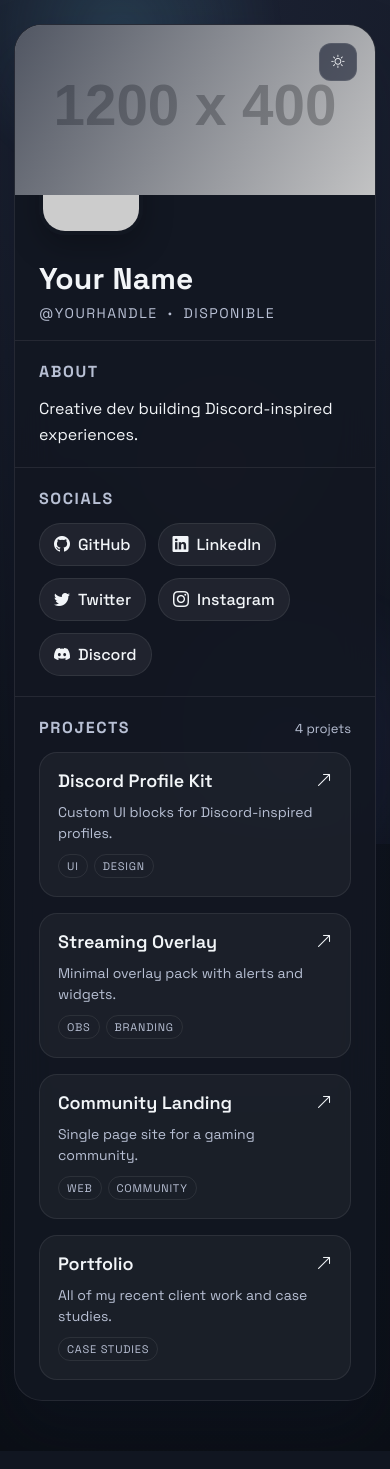
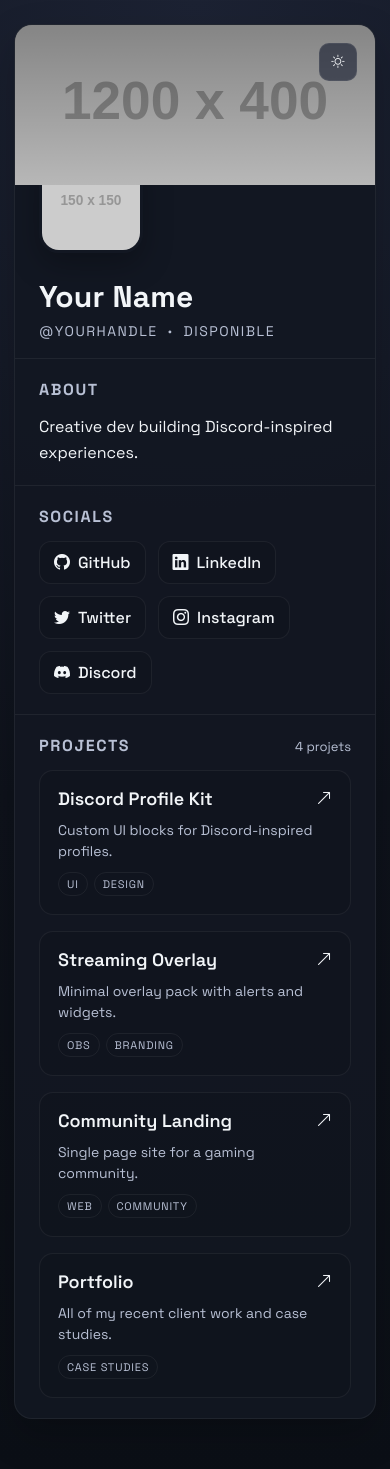
Before and after one commit to Cut0x/card-page-web, a PHP site: page / in a window 390 px wide. Before the commit the page ends 1401 px from the top, so only its background shows below. Run offline with PHP 8.4, Linux system fonts and the light colour scheme; grey boxes labelled with a size stand in for pictures from a placeholder-image service; some libraries are stand-ins or nearby versions.

Commit message:
Refactor UI styles and remove ambient orbs
Remove decorative ambient orb markup and CSS, simplify and standardize the color palette (replace complex gradients with flatter colors), and update UI tokens (accent, stroke, shadow). Adjusted component styling for a cleaner, tighter look: reduced border radii, lowered banner height, updated banner overlay gradient, removed backdrop blur for performance, tweaked avatar border/margins, panel padding, control radii, and project card backgrounds/hover accent. Changes affect index.html and src/css/style.css to consolidate visuals and improve layout/spacing across breakpoints.

```diff
--- a/index.html
+++ b/index.html
@@ -16,12 +16,6 @@
     <link rel="stylesheet" href="./src/css/style.css">
 </head>
 <body>
-    <div class="ambient">
-        <div class="orb orb-one"></div>
-        <div class="orb orb-two"></div>
-        <div class="orb orb-three"></div>
-    </div>
-
     <main class="app">
         <section class="card">
             <button class="theme-btn" id="themeBtn" title="Changer le theme" aria-label="Changer le theme">
--- a/src/css/style.css
+++ b/src/css/style.css
@@ -5,19 +5,19 @@
 }
 
 :root {
-    --bg-light: radial-gradient(circle at top, #f5f7fb, #e7ecf5 55%, #dfe6f2);
-    --bg-dark: radial-gradient(circle at top, #1c2233, #0e121b 55%, #0b0f16);
-    --card-light: rgba(255, 255, 255, 0.88);
-    --card-dark: rgba(19, 23, 34, 0.92);
+    --bg-light: #f2f3f5;
+    --bg-dark: #1e1f22;
+    --card-light: #ffffff;
+    --card-dark: #2b2d31;
     --text-light: #1c2233;
     --text-dark: #f2f5f8;
     --text-muted-light: #5f6b82;
     --text-muted-dark: #b8c0d4;
-    --accent: #5fbad8;
-    --accent-strong: #3c7b97;
-    --stroke-light: rgba(17, 24, 39, 0.1);
-    --stroke-dark: rgba(255, 255, 255, 0.08);
-    --shadow: 0 30px 60px rgba(15, 23, 42, 0.25);
+    --accent: #5865f2;
+    --accent-strong: #3f4fd6;
+    --stroke-light: rgba(17, 24, 39, 0.08);
+    --stroke-dark: rgba(255, 255, 255, 0.06);
+    --shadow: 0 16px 40px rgba(0, 0, 0, 0.2);
 }
 
 [data-theme="dark"] {
@@ -49,56 +49,6 @@ body {
     overflow-x: hidden;
 }
 
-.ambient {
-    position: fixed;
-    inset: 0;
-    z-index: -1;
-    overflow: hidden;
-}
-
-.orb {
-    position: absolute;
-    border-radius: 50%;
-    filter: blur(0px);
-    opacity: 0.35;
-    animation: drift 14s ease-in-out infinite;
-}
-
-.orb-one {
-    width: 360px;
-    height: 360px;
-    background: radial-gradient(circle, rgba(95, 186, 216, 0.5), transparent 65%);
-    top: -120px;
-    left: -80px;
-}
-
-.orb-two {
-    width: 420px;
-    height: 420px;
-    background: radial-gradient(circle, rgba(122, 139, 255, 0.35), transparent 65%);
-    bottom: -140px;
-    right: -100px;
-    animation-delay: 3s;
-}
-
-.orb-three {
-    width: 260px;
-    height: 260px;
-    background: radial-gradient(circle, rgba(255, 173, 86, 0.3), transparent 60%);
-    top: 40%;
-    right: 10%;
-    animation-delay: 6s;
-}
-
-@keyframes drift {
-    0%, 100% {
-        transform: translateY(0px) translateX(0px);
-    }
-    50% {
-        transform: translateY(-30px) translateX(20px);
-    }
-}
-
 .app {
     width: min(880px, 100%);
 }
@@ -107,10 +57,10 @@ body {
     position: relative;
     background: var(--card, var(--card-dark));
     border: 1px solid var(--stroke, var(--stroke-dark));
-    border-radius: 28px;
+    border-radius: 18px;
     overflow: hidden;
     box-shadow: var(--shadow);
-    backdrop-filter: blur(18px);
+    backdrop-filter: none;
     animation: lift 0.7s ease;
 }
 
@@ -131,7 +81,7 @@ body {
     right: 18px;
     width: 38px;
     height: 38px;
-    border-radius: 12px;
+    border-radius: 10px;
     border: 1px solid var(--stroke, var(--stroke-dark));
     background: rgba(15, 23, 42, 0.6);
     color: #f8fafc;
@@ -152,7 +102,7 @@ body {
 }
 
 .banner {
-    height: 200px;
+    height: 180px;
     background-size: cover;
     background-position: center;
     position: relative;
@@ -161,7 +111,7 @@ body {
 .banner-overlay {
     position: absolute;
     inset: 0;
-    background: linear-gradient(120deg, rgba(15, 23, 42, 0.65), rgba(15, 23, 42, 0.05));
+    background: linear-gradient(180deg, rgba(0, 0, 0, 0.35), rgba(0, 0, 0, 0.1));
 }
 
 .profile-top {
@@ -169,16 +119,18 @@ body {
     gap: 24px;
     padding: 0 36px 22px;
     align-items: flex-end;
-    margin-top: -54px;
+    margin-top: 0;
+    background: var(--card, var(--card-dark));
 }
 
 .avatar {
     width: 120px;
     height: 120px;
-    border-radius: 26px;
-    border: 4px solid var(--card, var(--card-dark));
+    border-radius: 20px;
+    border: 3px solid var(--card, var(--card-dark));
     object-fit: cover;
     box-shadow: 0 12px 30px rgba(0, 0, 0, 0.25);
+    margin-top: -40px;
 }
 
 .identity {
@@ -208,7 +160,7 @@ body {
 }
 
 .panel {
-    padding: 22px 36px;
+    padding: 18px 36px;
     border-top: 1px solid var(--stroke, var(--stroke-dark));
 }
 
@@ -237,12 +189,12 @@ body {
     align-items: center;
     gap: 8px;
     padding: 10px 14px;
-    border-radius: 999px;
+    border-radius: 12px;
     border: 1px solid var(--stroke, var(--stroke-dark));
     color: var(--text, var(--text-dark));
     text-decoration: none;
     font-weight: 500;
-    background: rgba(255, 255, 255, 0.06);
+    background: rgba(0, 0, 0, 0.08);
     transition: transform 0.2s ease, background 0.2s ease, color 0.2s ease;
 }
 
@@ -276,11 +228,11 @@ body {
 
 .project-card {
     border: 1px solid var(--stroke, var(--stroke-dark));
-    border-radius: 18px;
+    border-radius: 14px;
     padding: 16px 18px 18px;
     text-decoration: none;
     color: var(--text, var(--text-dark));
-    background: rgba(255, 255, 255, 0.04);
+    background: rgba(0, 0, 0, 0.08);
     min-height: 140px;
     display: flex;
     flex-direction: column;
@@ -291,7 +243,7 @@ body {
 .project-card:hover {
     transform: translateY(-4px);
     border-color: rgba(95, 186, 216, 0.6);
-    background: rgba(95, 186, 216, 0.12);
+    background: rgba(88, 101, 242, 0.14);
 }
 
 .project-head {
@@ -342,12 +294,13 @@ body {
     .profile-top {
         flex-direction: column;
         align-items: flex-start;
-        margin-top: -64px;
+        margin-top: 0;
     }
 
     .avatar {
         width: 104px;
         height: 104px;
+        margin-top: -36px;
     }
 
     .project-grid {
@@ -365,6 +318,6 @@ body {
     }
 
     .banner {
-        height: 170px;
+        height: 160px;
     }
 }
```
